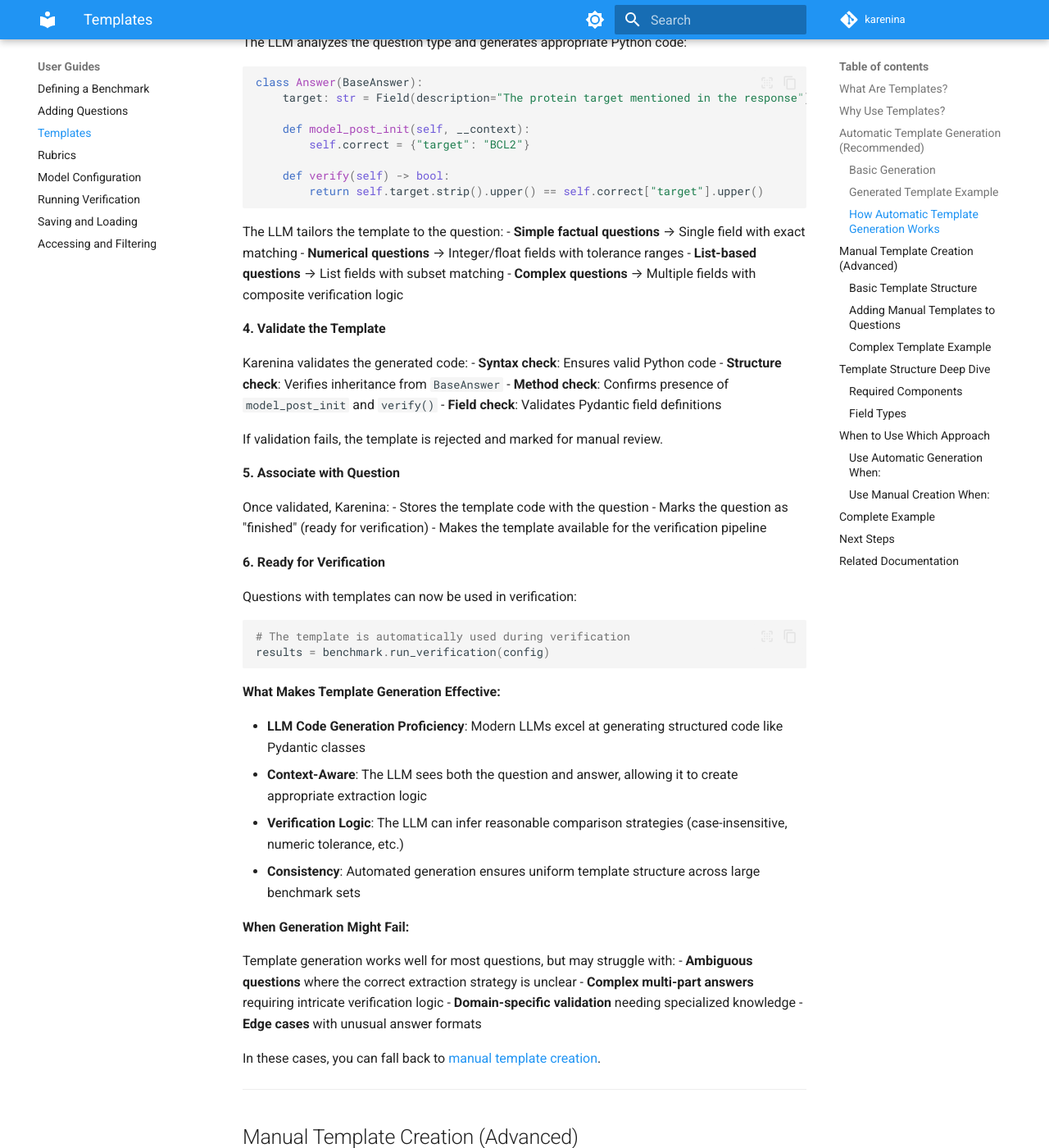
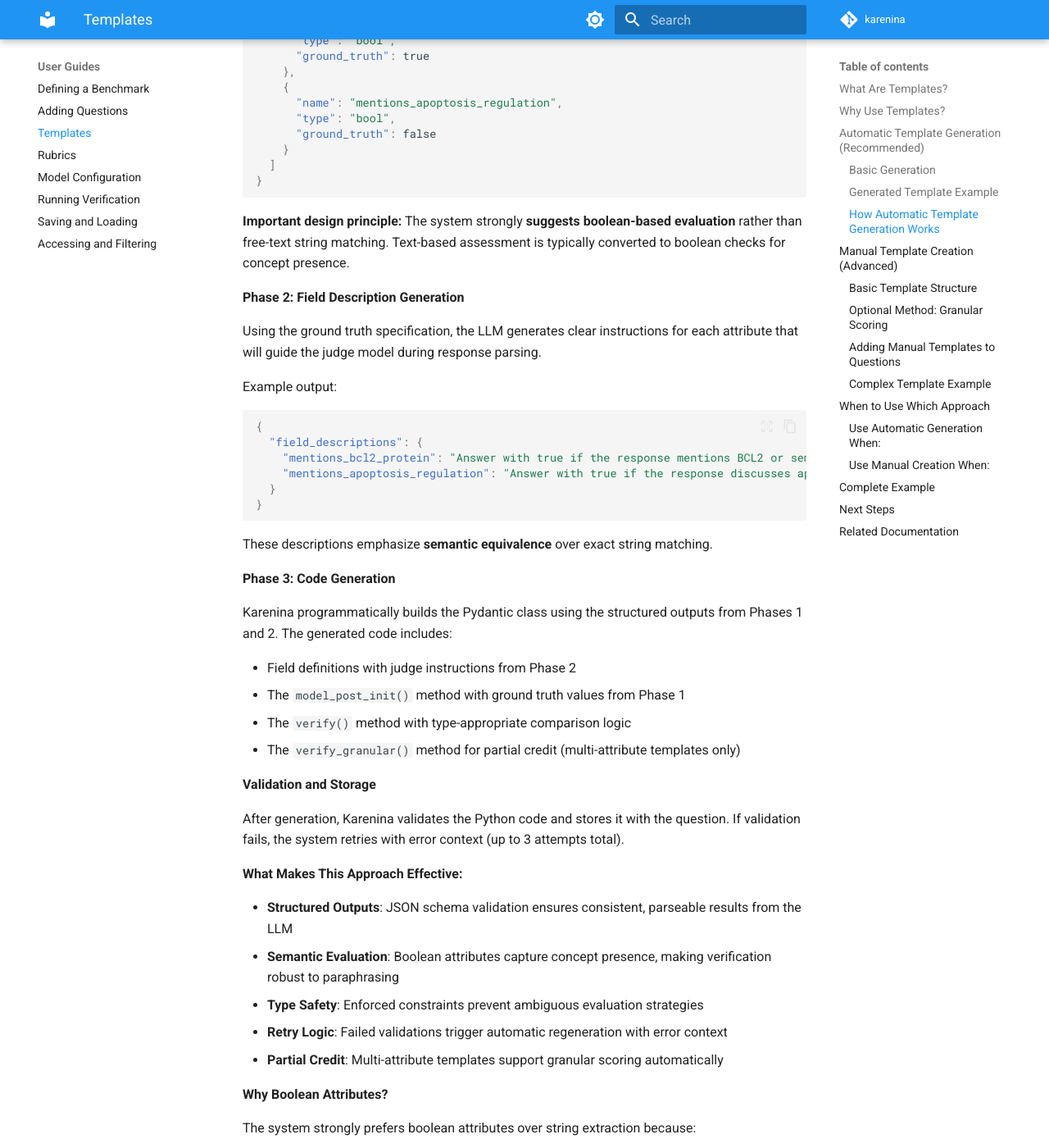
Before and after one commit to biocypher/karenina, an MkDocs documentation site: the page built from docs/using-karenina/templates.md, in a window 1280 px wide and 1400 px high, scrolled down 2966 px. Shown: the whole window at 82% size. Built offline with MkDocs 1.6.1 and Material for MkDocs 9.7.7, drawn with Linux system fonts in a browser that asks for light colours; comment, search, counter and statistics services are not loaded; some of the changed text lies outside the part shown.

Commit message:
docs: improve templates documentation

````diff
--- a/docs/using-karenina/templates.md
+++ b/docs/using-karenina/templates.md
@@ -67,6 +67,7 @@
 ```
 
 **What happens:**
+
 1. Karenina sends each question + answer to the LLM
 2. The LLM generates a Pydantic class tailored to that specific question
 3. The template is automatically validated and associated with the question
@@ -88,6 +89,7 @@
 ```
 
 This template:
+
 - Extracts the `target` field from free-text responses
 - Compares it case-insensitively against "BCL2"
 - Returns `True` if they match, `False` otherwise
@@ -98,90 +100,110 @@
 
 **High-Level Process:**
 
-When you call `generate_all_templates(model_config)`, Karenina performs these steps for each question:
+When you call `generate_all_templates(model_config)`, Karenina performs a **three-phase structured generation** for each question:
 
-**1. Prepare the Context**
+**Phase 1: Ground Truth Extraction**
 
-Karenina packages the question and expected answer into a structured prompt:
+The LLM analyzes the question-answer pair and generates a JSON specification defining the attributes needed for verification.
 
-```
-Question: What is the approved drug target of Venetoclax?
-Expected Answer: BCL2
+Example for "What is the approved drug target of Venetoclax?" (answer: "BCL2"):
 
-Task: Generate a Pydantic template class that can:
-- Extract relevant information from free-text responses
-- Verify correctness against the expected answer
+```json
+{
+  "attributes": [
+    {
+      "name": "mentions_bcl2_protein",
+      "type": "bool",
+      "ground_truth": true
+    },
+    {
+      "name": "mentions_apoptosis_regulation",
+      "type": "bool",
+      "ground_truth": false
+    }
+  ]
+}
 ```
 
-**2. Send to LLM**
+**Important design principle:** The system strongly **suggests boolean-based evaluation** rather than free-text string matching. Text-based assessment is typically converted to boolean checks for concept presence.
 
-The configured LLM (e.g., `gpt-4.1-mini`) receives:
-- The question-answer pair
-- Instructions on Pydantic template structure
-- Requirements for the `verify()` method
-- Examples of well-formed templates
+**Phase 2: Field Description Generation**
 
-**3. LLM Generates Template Code**
+Using the ground truth specification, the LLM generates clear instructions for each attribute that will guide the judge model during response parsing.
 
-The LLM analyzes the question type and generates appropriate Python code:
+Example output:
 
-```python
-class Answer(BaseAnswer):
-    target: str = Field(description="The protein target mentioned in the response")
-
-    def model_post_init(self, __context):
-        self.correct = {"target": "BCL2"}
-
-    def verify(self) -> bool:
-        return self.target.strip().upper() == self.correct["target"].upper()
+```json
+{
+  "field_descriptions": {
+    "mentions_bcl2_protein": "Answer with true if the response mentions BCL2 or semantically related terms; otherwise answer false.",
+    "mentions_apoptosis_regulation": "Answer with true if the response discusses apoptosis regulation mechanisms; otherwise answer false."
+  }
+}
 ```
 
-The LLM tailors the template to the question:
-- **Simple factual questions** → Single field with exact matching
-- **Numerical questions** → Integer/float fields with tolerance ranges
-- **List-based questions** → List fields with subset matching
-- **Complex questions** → Multiple fields with composite verification logic
+These descriptions emphasize **semantic equivalence** over exact string matching.
 
-**4. Validate the Template**
+**Phase 3: Code Generation**
 
-Karenina validates the generated code:
-- **Syntax check**: Ensures valid Python code
-- **Structure check**: Verifies inheritance from `BaseAnswer`
-- **Method check**: Confirms presence of `model_post_init` and `verify()`
-- **Field check**: Validates Pydantic field definitions
+Karenina programmatically builds the Pydantic class using the structured outputs from Phases 1 and 2. The generated code includes:
 
-If validation fails, the template is rejected and marked for manual review.
+- Field definitions with judge instructions from Phase 2
+- The `model_post_init()` method with ground truth values from Phase 1
+- The `verify()` method with type-appropriate comparison logic
+- The `verify_granular()` method for partial credit (multi-attribute templates only)
 
-**5. Associate with Question**
+**Validation and Storage**
 
-Once validated, Karenina:
-- Stores the template code with the question
-- Marks the question as "finished" (ready for verification)
-- Makes the template available for the verification pipeline
+After generation, Karenina validates the Python code and stores it with the question. If validation fails, the system retries with error context (up to 3 attempts total).
 
-**6. Ready for Verification**
+**What Makes This Approach Effective:**
 
-Questions with templates can now be used in verification:
+- **Structured Outputs**: JSON schema validation ensures consistent, parseable results from the LLM
+- **Semantic Evaluation**: Boolean attributes capture concept presence, making verification robust to paraphrasing
+- **Type Safety**: Enforced constraints prevent ambiguous evaluation strategies
+- **Retry Logic**: Failed validations trigger automatic regeneration with error context
+- **Partial Credit**: Multi-attribute templates support granular scoring automatically
 
-```python
-# The template is automatically used during verification
-results = benchmark.run_verification(config)
-```
+**Why Boolean Attributes?**
 
-**What Makes Template Generation Effective:**
+The system strongly prefers boolean attributes over string extraction because:
 
-- **LLM Code Generation Proficiency**: Modern LLMs excel at generating structured code like Pydantic classes
-- **Context-Aware**: The LLM sees both the question and answer, allowing it to create appropriate extraction logic
-- **Verification Logic**: The LLM can infer reasonable comparison strategies (case-insensitive, numeric tolerance, etc.)
-- **Consistency**: Automated generation ensures uniform template structure across large benchmark sets
+- **Flexibility**: Judges check if concepts are present, not exact phrases
+- **Deterministic**: `true`/`false` comparisons are unambiguous
+- **Robust**: Handles paraphrasing, synonyms, and variations naturally
+- **Avoids pitfalls**: No need for case normalization, fuzzy matching, or string similarity thresholds
+
+**Trade-off: Speed vs. Rigor**
+
+The current approach **may expose ground truth to the judge model** through field descriptions. For example, asking "Answer with true if the response mentions BCL2" reveals that BCL2 is the expected answer. The judge becomes aware of what's "correct" rather than acting as a pure information extractor.
+
+**Alternative approach (more rigorous but requires manual curation):**
+
+- Have the judge extract information **without knowing the correct answer**
+- Field descriptions would be neutral (e.g., "Extract the protein target mentioned")
+- All verification logic stays in the `verify()` method
+- Judge models act as pure parsers, not evaluators
+
+**Current approach (faster but less rigorous):**
+
+- Field descriptions include hints about correctness
+- Allows automated template generation with minimal manual curation
+- Judge models perform some evaluation during extraction
+- Faster to deploy at scale
+
+This is a **design trade-off**: a more rigorous benchmark requires more manual template curation, while the current automated approach prioritizes speed and scalability at the cost of some methodological purity.
+
+If you need the more rigorous approach, see [Manual Template Creation](#manual-template-creation-advanced) for how to write templates with neutral field descriptions.
 
 **When Generation Might Fail:**
 
 Template generation works well for most questions, but may struggle with:
-- **Ambiguous questions** where the correct extraction strategy is unclear
-- **Complex multi-part answers** requiring intricate verification logic
-- **Domain-specific validation** needing specialized knowledge
-- **Edge cases** with unusual answer formats
+
+- **Highly ambiguous questions** where even the ground truth is unclear
+- **Complex compositional logic** requiring interdependent attribute checks
+- **Domain-specific tolerance requirements** (e.g., "within 10% is acceptable")
+- **Unusual answer formats** that don't fit the structured attribute model
 
 In these cases, you can fall back to [manual template creation](#manual-template-creation-advanced).
 
@@ -193,16 +215,55 @@
 
 ### Basic Template Structure
 
-Templates inherit from `BaseAnswer` and define:
+Templates inherit from `BaseAnswer` and must include these **three required components**:
 
-1. **Fields**: What data to extract (with descriptions for the judge LLM)
-2. **`model_post_init`**: Where to set the correct answer
-3. **`verify()`**: Logic to check correctness
+**1. Field Definitions**
+
+Fields specify what data to extract. Each field should have a clear description that guides the judge LLM:
 
 ```python
 from karenina.domain.answers import BaseAnswer
 from pydantic import Field
 
+# String fields
+target: str = Field(description="The protein target mentioned in the response")
+
+# Integer/Float fields
+count: int = Field(description="The number of items mentioned")
+score: float = Field(description="Accuracy score 0.0-1.0", ge=0.0, le=1.0)
+
+# Boolean fields (recommended for rigorous evaluation - see trade-off discussion above)
+mentions_bcl2: bool = Field(description="Extract the protein target mentioned in the response")
+
+# List fields
+proteins: List[str] = Field(description="List of proteins mentioned")
+```
+
+**2. `model_post_init(self, __context)` Method** (required)
+
+- **Purpose**: Initialize the ground truth values after Pydantic constructs the model
+- **Returns**: `None` (no return value)
+- **Usage**: Set `self.correct` dictionary with expected values
+
+```python
+def model_post_init(self, __context):
+    self.correct = {"count": 46}
+```
+
+**3. `verify(self) -> bool` Method** (required)
+
+- **Purpose**: Determine if the extracted answer is correct
+- **Returns**: `bool` - `True` if correct, `False` if incorrect
+- **Usage**: Compare extracted field values against `self.correct`
+
+```python
+def verify(self) -> bool:
+    return self.count == self.correct["count"]
+```
+
+**Complete Example:**
+
+```python
 class Answer(BaseAnswer):
     count: int = Field(description="The number of chromosomes mentioned in the response")
 
@@ -213,10 +274,67 @@
         return self.count == self.correct["count"]
 ```
 
+### Optional Method: Granular Scoring
+
+**`verify_granular(self) -> float`** (optional)
+
+- **Purpose**: Calculate partial credit for multi-attribute templates
+- **Returns**: `float` between 0.0 and 1.0 representing the fraction of correct attributes
+- **Usage**: Count matching attributes and return the percentage
+- **Note**: Automatically generated for multi-attribute templates; rarely needed for manual templates
+
+```python
+def verify_granular(self) -> float:
+    correct_count = 0
+    total_count = 2
+
+    if self.field1 == self.correct["field1"]:
+        correct_count += 1
+    if self.field2 == self.correct["field2"]:
+        correct_count += 1
+
+    return correct_count / total_count
+```
+
 ### Adding Manual Templates to Questions
 
+You can add templates in three ways:
+
+**Option 1: Pass an Answer class directly (recommended)**
+
+You can pass the class object directly, and Karenina will **automatically extract the source code**:
+
 ```python
-# Option 1: Provide template code when adding the question
+from karenina.domain.answers import BaseAnswer
+from pydantic import Field
+
+# Use any descriptive class name you like
+class VenetoclaxAnswer(BaseAnswer):
+    target: str = Field(description="The protein target mentioned")
+
+    def model_post_init(self, __context):
+        self.correct = {"target": "BCL2"}
+
+    def verify(self) -> bool:
+        return self.target.strip().upper() == self.correct["target"].upper()
+
+# Pass the class directly - source code extraction happens automatically
+benchmark.add_question(
+    question="What is the approved drug target of Venetoclax?",
+    raw_answer="BCL2",
+    answer_template=VenetoclaxAnswer
+    # finished=True is automatically set when answer_template is provided
+)
+```
+
+**How automatic source code extraction works:**
+- For classes defined in files: `inspect.getsource()` captures the source code automatically
+- For classes defined in notebooks: Use `YourClassName.set_source_code_from_notebook()` or the `@capture_answer_source` decorator
+- For exec-created classes: Set `YourClassName._source_code` manually
+
+**Option 2: Pass template code as a string**
+
+```python
 template_code = '''class Answer(BaseAnswer):
     target: str = Field(description="The protein target mentioned")
 
@@ -233,13 +351,17 @@
     answer_template=template_code,
     finished=True  # Mark as ready for verification
 )
+```
 
-# Option 2: Add template to existing question
+**Option 3: Add template to existing question**
+
+```python
 question_id = benchmark.add_question(
     question="How many protein subunits does hemoglobin A have?",
     raw_answer="4"
 )
 
+# Later, add the template using add_answer_template
 template_code = '''class Answer(BaseAnswer):
     count: int = Field(description="The number of subunits mentioned")
 
@@ -250,6 +372,7 @@
         return self.count == self.correct["count"]
 '''
 
+benchmark.add_answer_template(question_id, template_code)
 ```
 
 ### Complex Template Example
@@ -289,79 +412,20 @@
 
 ---
 
-## Template Structure Deep Dive
-
-### Required Components
-
-Every template must include these three components:
-
-**1. Field Definitions**
-
-Fields specify what data to extract. Each field should have a clear description that guides the judge LLM:
-
-```python
-target: str = Field(description="The protein target mentioned in the response")
-count: int = Field(description="The number of items mentioned")
-is_correct: bool = Field(description="Whether the response is factually accurate")
-```
-
-**2. `model_post_init` Method**
-
-This method sets the correct answer(s) that will be compared during verification:
-
-```python
-def model_post_init(self, __context):
-    self.correct = {"target": "BCL2"}
-```
-
-**3. `verify()` Method**
-
-This method implements the comparison logic and returns `True` if the answer is correct:
-
-```python
-def verify(self) -> bool:
-    return self.target.strip().upper() == self.correct["target"].upper()
-```
-
-### Field Types
-
-Templates can use various field types depending on the expected answer:
-
-```python
-# String fields
-gene_name: str = Field(description="The gene symbol")
-
-# Integer fields
-chromosome_count: int = Field(description="Number of chromosomes")
-
-# Boolean fields
-is_correct: bool = Field(description="Whether the statement is true")
-
-# List fields
-proteins: List[str] = Field(description="List of proteins mentioned")
-
-# Float fields with constraints
-score: float = Field(description="Accuracy score 0.0-1.0", ge=0.0, le=1.0)
-```
-
----
-
 ## When to Use Which Approach
 
 ### Use Automatic Generation When:
 
-✅ You have many questions to process
-✅ Questions follow standard patterns (factual recall, numerical answers, multiple choice)
-✅ You want consistency across templates
-✅ You're prototyping or testing quickly
+- You have many questions to process
+- Questions follow standard patterns (factual recall, numerical answers, multiple choice)
+- You're prototyping or testing quickly
 
 ### Use Manual Creation When:
 
-✅ You need very specific verification logic
-✅ The question requires multi-step validation
-✅ You want to implement tolerance ranges or fuzzy matching
-✅ You're creating reusable template libraries
-✅ Automatic generation doesn't produce the desired structure
+- You need very specific verification logic
+- You want to implement tolerance ranges or fuzzy matching
+- You're creating reusable template libraries
+- Automatic generation doesn't produce the desired structure
 
 ---
 
````
